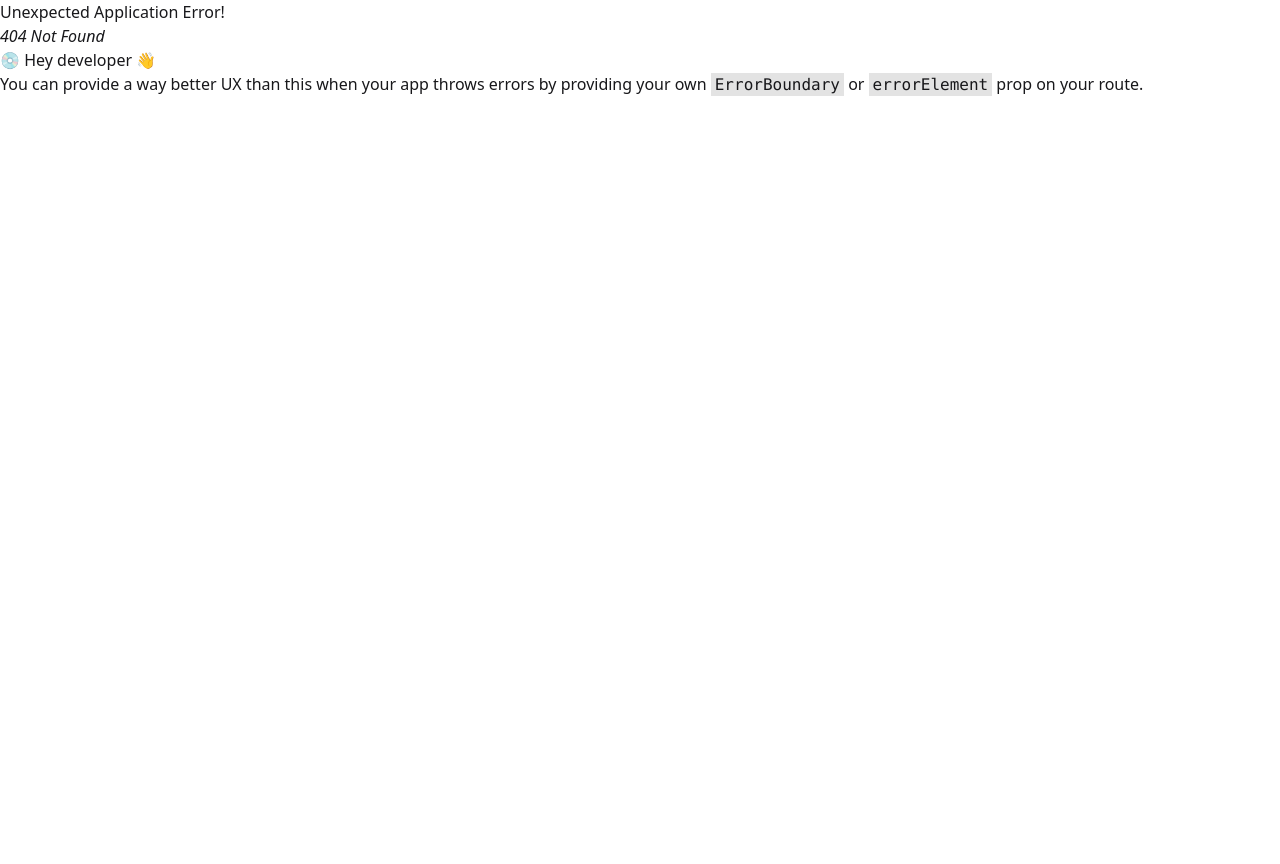
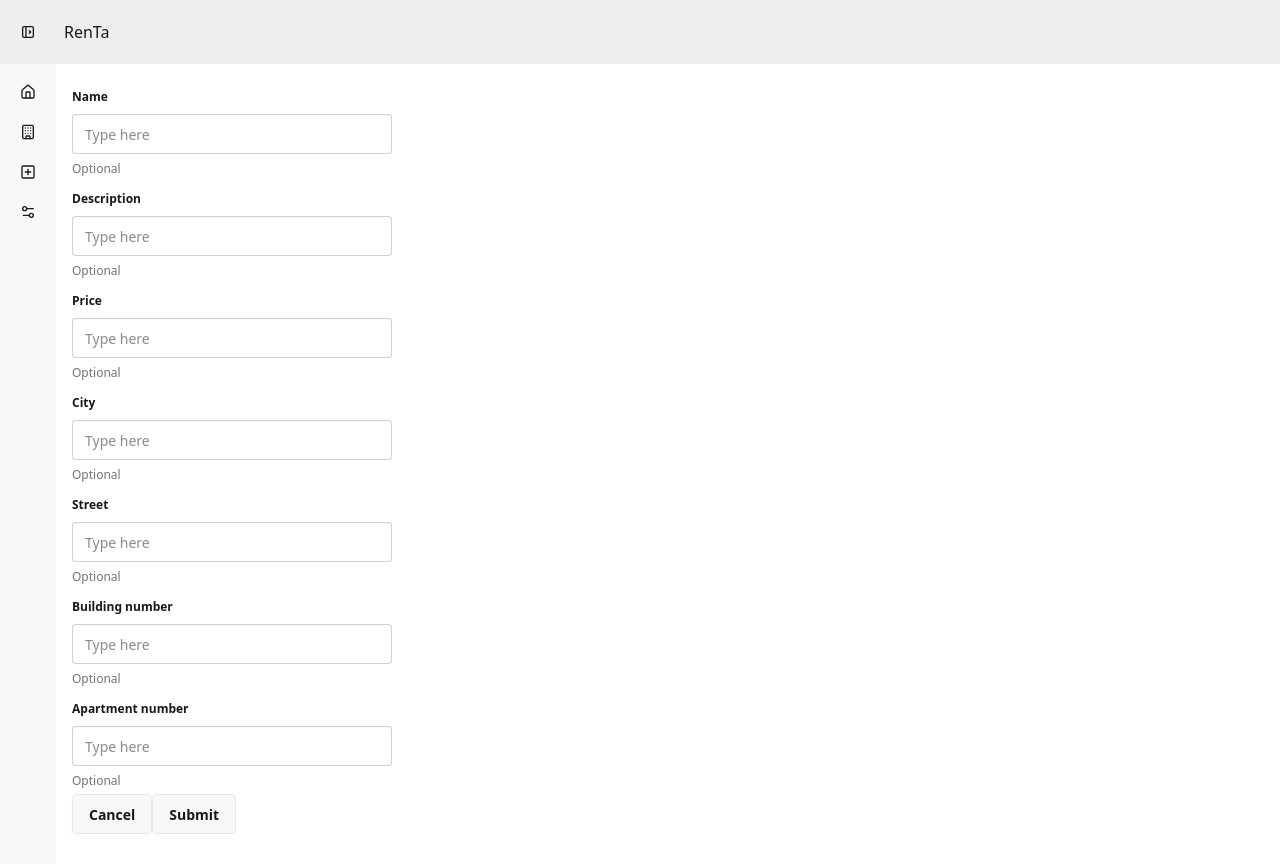
Before and after one commit to kasskkk/RentA, a React (Vite) app in the folder client/: page /createApartment in a window 1280 px wide. Before the commit this address had no page. Before the commit the page ends 800 px from the top, so only its background shows below. Built offline with nearby package versions, Linux system fonts and the light colour scheme; no server answers.

Commit message:
add navlinks, forms for edit and create

```diff
--- a/client/src/app/features/apartments/dashboard/ApartmentCard.tsx
+++ b/client/src/app/features/apartments/dashboard/ApartmentCard.tsx
@@ -1,3 +1,5 @@
+import { NavLink } from "react-router"
+
 type Props = {
     apartment: Apartment
 }
@@ -16,8 +18,8 @@ export default function ApartmentCard({ apartment }: Props) {
                 <h2 className="card-title text-sm">{apartment.name}</h2>
                 <p className="text-xs">{apartment.description}</p>
                 <div className="card-actions justify-end">
-                    <button className="btn btn-primary btn-sm">Edit</button>
-                    <button className="btn btn-primary btn-sm">Details</button>
+                    <NavLink to="/createApartment" className="btn btn-primary btn-sm">Edit</NavLink>
+                    <NavLink to={`/apartments/${apartment.id}`} className="btn btn-primary btn-sm">Details</NavLink>
                 </div>
             </div>
         </div>
--- a/client/src/app/features/apartments/dashboard/ApartmentDashboard.tsx
+++ b/client/src/app/features/apartments/dashboard/ApartmentDashboard.tsx
@@ -1,12 +1,15 @@
+import { useApartments } from "../../../../lib/hooks/useApartments";
 import ApartmentList from "./ApartmentList";
 
-type Props = {
-    apartments: Apartment[];
-}
-export default function ApartmentDashboard({ apartments }: Props) {
+
+export default function ApartmentDashboard() {
+    const { apartments, isPending } = useApartments();
+
+    if (!apartments || isPending) return <div>Laduje sie</div>
+
     return (
         <>
-            <ApartmentList apartments={apartments} />
+            <ApartmentList />
         </>
     )
 }
--- a/client/src/app/features/apartments/dashboard/ApartmentList.tsx
+++ b/client/src/app/features/apartments/dashboard/ApartmentList.tsx
@@ -1,10 +1,13 @@
+import { useApartments } from "../../../../lib/hooks/useApartments";
 import ApartmentCard from "./ApartmentCard"
 
-type Props = {
-    apartments: Apartment[]
-}
 
-export default function ApartmentList({ apartments }: Props) {
+
+export default function ApartmentList() {
+    const { apartments, isPending } = useApartments();
+
+    if (!apartments || isPending) return <div>Laduje sie</div>
+
     return (
         <ul>
             <div className="grid grid-cols-3 gap-10">
--- a/client/src/app/features/apartments/details/ApartmentDetail.tsx
+++ /dev/null
@@ -1,23 +0,0 @@
-type Props = {
-    apartment: Apartment
-}
-
-export default function ApartmentDetail({ apartment }: Props) {
-    return (
-        <div className="card bg-base-100 w-96 shadow-sm">
-            <figure>
-                <img
-                    src="https://img.daisyui.com/images/stock/photo-1606107557195-0e29a4b5b4aa.webp"
-                    alt="Shoes" />
-            </figure>
-            <div className="card-body">
-                <h2 className="card-title">{apartment.name}</h2>
-                <p>{apartment.description}</p>
-                <div className="card-actions justify-end">
-                    <button className="btn btn-primary">Back</button>
-                    <button className="btn btn-inherit">Edit</button>
-                </div>
-            </div>
-        </div>
-    )
-}
--- /dev/null
+++ b/client/src/app/features/apartments/details/ApartmentDetails.tsx
@@ -0,0 +1,28 @@
+import { NavLink, useParams } from "react-router";
+import { useApartments } from "../../../../lib/hooks/useApartments";
+
+export default function ApartmentDetail() {
+    const { id } = useParams();
+    const { apartment, isPendingApartment } = useApartments(id);
+
+    if (!apartment) return <div>nie ma</div>
+    if (isPendingApartment) return <div>ladddduje</div>
+
+    return (
+        <div className="card bg-base-100 w-96 shadow-sm">
+            <figure>
+                <img
+                    src="https://img.daisyui.com/images/stock/photo-1606107557195-0e29a4b5b4aa.webp"
+                    alt="Shoes" />
+            </figure>
+            <div className="card-body">
+                <h2 className="card-title">{apartment.name}</h2>
+                <p>{apartment.description}</p>
+                <div className="card-actions justify-end">
+                    <NavLink to="/apartments" className="btn btn-primary">Back</NavLink>
+                    <NavLink to={`/editApartment/${apartment.id}`} className="btn btn-inherit">Edit</NavLink>
+                </div>
+            </div>
+        </div>
+    )
+}
--- a/client/src/app/features/apartments/form/ApartmentForm.tsx
+++ b/client/src/app/features/apartments/form/ApartmentForm.tsx
@@ -1,41 +1,74 @@
+import { useNavigate, useParams } from "react-router"
+import { useApartments } from "../../../../lib/hooks/useApartments";
+import type { FormEvent } from "react";
+
 export default function ApartmentForm() {
+    const { id } = useParams();
+    const { apartment, createApartment, updateApartment } = useApartments(id);
+    const navigate = useNavigate();
+
+    const handleSubmit = async (event: FormEvent<HTMLFormElement>) => {
+        event.preventDefault();
+
+        const formData = new FormData(event.currentTarget);
+
+        const data: { [key: string]: FormDataEntryValue } = {}
+        formData.forEach((value, key) => {
+            data[key] = value;
+        });
+
+        if (apartment) {
+            data.id = apartment.id;
+            await updateApartment.mutateAsync(data as unknown as Apartment);
+            navigate(`/apartments/${apartment.id}`);
+        } else {
+            createApartment.mutate(data as unknown as Apartment, {
+                onSuccess: (id) => {
+                    navigate(`/apartments/${id}`);
+                }
+            });
+
+        }
+    }
+
+    // if (isPendingApartment) return <h1>louding</h1>
+
     return (
-        <form>
-            <div>Create Apartment</div>
+        <form onSubmit={handleSubmit}>
             <div>
                 <fieldset className="fieldset">
                     <legend className="fieldset-legend">Name</legend>
-                    <input type="text" className="input" placeholder="Type here" />
+                    <input type="text" className="input" name="name" defaultValue={apartment?.name} placeholder="Type here" />
                     <p className="label">Optional</p>
                 </fieldset>
                 <fieldset className="fieldset">
                     <legend className="fieldset-legend">Description</legend>
-                    <input type="text" className="input rows=3" placeholder="Type here" />
+                    <input type="text" className="input rows=3" name="description" defaultValue={apartment?.description} placeholder="Type here" />
                     <p className="label">Optional</p>
                 </fieldset>
                 <fieldset className="fieldset">
                     <legend className="fieldset-legend">Price</legend>
-                    <input type="number" className="input" placeholder="Type here" />
+                    <input type="number" className="input" name="price" defaultValue={apartment?.pricePerMonth} placeholder="Type here" />
                     <p className="label">Optional</p>
                 </fieldset>
                 <fieldset className="fieldset">
                     <legend className="fieldset-legend">City</legend>
-                    <input type="text" className="input" placeholder="Type here" />
+                    <input type="text" className="input" name="city" defaultValue={apartment?.city} placeholder="Type here" />
                     <p className="label">Optional</p>
                 </fieldset>
                 <fieldset className="fieldset">
                     <legend className="fieldset-legend">Street</legend>
-                    <input type="text" className="input" placeholder="Type here" />
+                    <input type="text" className="input" name="street" defaultValue={apartment?.street} placeholder="Type here" />
                     <p className="label">Optional</p>
                 </fieldset>
                 <fieldset className="fieldset">
                     <legend className="fieldset-legend">Building number</legend>
-                    <input type="text" className="input" placeholder="Type here" />
+                    <input type="text" className="input" name="buildingNumber" defaultValue={apartment?.buildingNumber} placeholder="Type here" />
                     <p className="label">Optional</p>
                 </fieldset>
                 <fieldset className="fieldset">
                     <legend className="fieldset-legend">Apartment number</legend>
-                    <input type="text" className="input" placeholder="Type here" />
+                    <input type="text" className="input" name="apartmentNumber" defaultValue={apartment?.apartmentNumber ?? ''} placeholder="Type here" />
                     <p className="label">Optional</p>
                 </fieldset>
                 <div>
--- /dev/null
+++ b/client/src/app/features/home/HomePage.tsx
@@ -0,0 +1,7 @@
+export default function HomePage() {
+    return (
+        <div>
+            <h1>Home page</h1>
+        </div>
+    )
+}
--- a/client/src/app/layout/App.tsx
+++ b/client/src/app/layout/App.tsx
@@ -1,10 +1,9 @@
 import NavBar from "./NavBar";
 import SideBar from "./SideBar";
-import ApartmentDashboard from "../features/apartments/dashboard/ApartmentDashboard";
-import { useApartments } from "../../lib/hooks/useApartments";
+import { Outlet } from "react-router";
 
 function App() {
-  const { apartments, isPending } = useApartments();
+
 
   return (
     <>
@@ -17,13 +16,7 @@ function App() {
           <div className="drawer-content">
             {/* Page content here */}
             <div className="p-4">
-              {!apartments || isPending ? (
-                <h1>
-                  laduje sie
-                </h1>
-              ) : (
-                <ApartmentDashboard apartments={apartments} />
-              )}
+              <Outlet />
             </div>
           </div>
           {/* Sidebar */}
--- a/client/src/app/layout/SideBar.tsx
+++ b/client/src/app/layout/SideBar.tsx
@@ -1,3 +1,5 @@
+import { NavLink } from "react-router";
+
 export default function SideBar() {
     return (
         <div className="drawer-side is-drawer-close:overflow-visible">
@@ -7,20 +9,29 @@ export default function SideBar() {
                 <ul className="menu w-full grow">
                     {/* List item */}
                     <li>
-                        <button className="is-drawer-close:tooltip is-drawer-close:tooltip-right" data-tip="Homepage">
+                        <NavLink to="/" className="is-drawer-close:tooltip is-drawer-close:tooltip-right" data-tip="Homepage">
                             {/* Home icon */}
                             <svg xmlns="http://www.w3.org/2000/svg" viewBox="0 0 24 24" strokeLinejoin="round" strokeLinecap="round" strokeWidth="2" fill="none" stroke="currentColor" className="my-1.5 inline-block size-4"><path d="M15 21v-8a1 1 0 0 0-1-1h-4a1 1 0 0 0-1 1v8"></path><path d="M3 10a2 2 0 0 1 .709-1.528l7-5.999a2 2 0 0 1 2.582 0l7 5.999A2 2 0 0 1 21 10v9a2 2 0 0 1-2 2H5a2 2 0 0 1-2-2z"></path></svg>
                             <span className="is-drawer-close:hidden">Homepage</span>
-                        </button>
+                        </NavLink>
                     </li>
 
                     {/* List item */}
                     <li>
-                        <button className="is-drawer-close:tooltip is-drawer-close:tooltip-right" data-tip="Create Apartment" >
+                        <NavLink to="/apartments" className="is-drawer-close:tooltip is-drawer-close:tooltip-right" data-tip="Apartments" >
+                            {/* Settings icon */}
+                            <svg xmlns="http://www.w3.org/2000/svg" viewBox="0 0 24 24" strokeLinejoin="round" strokeLinecap="round" strokeWidth="2" fill="none" stroke="currentColor" className="my-1.5 inline-block size-4"><path d="M12 10h.01"/><path d="M12 14h.01"/><path d="M12 6h.01"/><path d="M16 10h.01"/><path d="M16 14h.01"/><path d="M16 6h.01"/><path d="M8 10h.01"/><path d="M8 14h.01"/><path d="M8 6h.01"/><path d="M9 22v-3a1 1 0 0 1 1-1h4a1 1 0 0 1 1 1v3"/><rect x="4" y="2" width="16" height="20" rx="2"/></svg>
+                            <span className="is-drawer-close:hidden block truncate">Apartments</span>
+                        </NavLink>
+                    </li>
+
+                    {/* List item */}
+                    <li>
+                        <NavLink to="/createApartment" className="is-drawer-close:tooltip is-drawer-close:tooltip-right" data-tip="Create Apartment" >
                             {/* Settings icon */}
                             <svg xmlns="http://www.w3.org/2000/svg" viewBox="0 0 24 24" strokeLinejoin="round" strokeLinecap="round" strokeWidth="2" fill="none" stroke="currentColor" className="my-1.5 inline-block size-4"><rect width="18" height="18" x="3" y="3" rx="2" /><path d="M8 12h8" /><path d="M12 8v8" /></svg>
                             <span className="is-drawer-close:hidden block truncate">Create Apartment</span>
-                        </button>
+                        </NavLink>
                     </li>
 
                     {/* List item */}
--- a/client/src/lib/hooks/useApartments.ts
+++ b/client/src/lib/hooks/useApartments.ts
@@ -1,7 +1,7 @@
 import { useMutation, useQuery, useQueryClient } from "@tanstack/react-query";
 import agent from "../api/agent";
 
-export const useApartments = () => {
+export const useApartments = (id?: string) => {
     const queryClient = useQueryClient();
 
     const { data: apartments, isPending } = useQuery({
@@ -11,6 +11,27 @@ export const useApartments = () => {
             return response.data;
         }
     });
+
+    const {data: apartment, isPending: isPendingApartment} = useQuery({
+        queryKey: ['apartments', id],
+        queryFn: async () => {
+            const response = await agent.get<Apartment>(`/apartments/${id}`);
+            return response.data
+        },
+        enabled: !!id
+    })
+
+    const createApartment = useMutation({
+        mutationFn: async (apartment: Apartment) => {
+            const respone = await agent.post('/apartments', apartment);
+            return respone.data;
+        },
+        onSuccess: async () => {
+            await queryClient.invalidateQueries({
+                queryKey: ['apartments']
+            })
+        }
+    })
 
     const updateApartment = useMutation({
         mutationFn: async (apartment: Apartment) => {
@@ -23,16 +44,6 @@ export const useApartments = () => {
         }
     })
 
-    const createApartment = useMutation({
-        mutationFn: async (apartment: Apartment) => {
-            await agent.post('/apartments', apartment)
-        },
-        onSuccess: async () => {
-            await queryClient.invalidateQueries({
-                queryKey: ['apartments']
-            })
-        }
-    })
 
     const deleteApartment = useMutation({
         mutationFn: async (id: string) => {
@@ -50,6 +61,8 @@ export const useApartments = () => {
         isPending,
         updateApartment,
         createApartment,
-        deleteApartment
+        deleteApartment,
+        apartment,
+        isPendingApartment
     }
 }
```
Also changed, not shown: client/src/app/router/Routes.tsx (+12 -1 lines).
